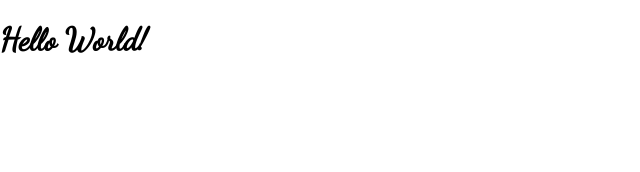
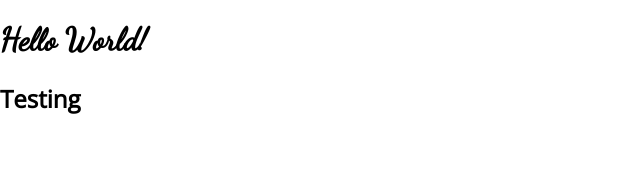
Before and after one commit to WindowsCrashed/CMR-React-Client, a React (Create React App) app: page / in a window 1280 px wide. Shown: the top 172 px of the page, without its empty margins (0-640 px from the left). Built offline with nearby package versions, Linux system fonts and the light colour scheme.

Commit message:
Sending to remote

```diff
--- a/src/App.js
+++ b/src/App.js
@@ -1,8 +1,12 @@
+import React from 'react'
 import './global.css'
 
 function App() {
   return (
-    <h1 className='brand'>Hello World!</h1>
+    <React.Fragment>
+      <h1 className='brand'>Hello World!</h1>
+      <h2>Testing</h2>
+    </React.Fragment>
   )
 }
 
```
